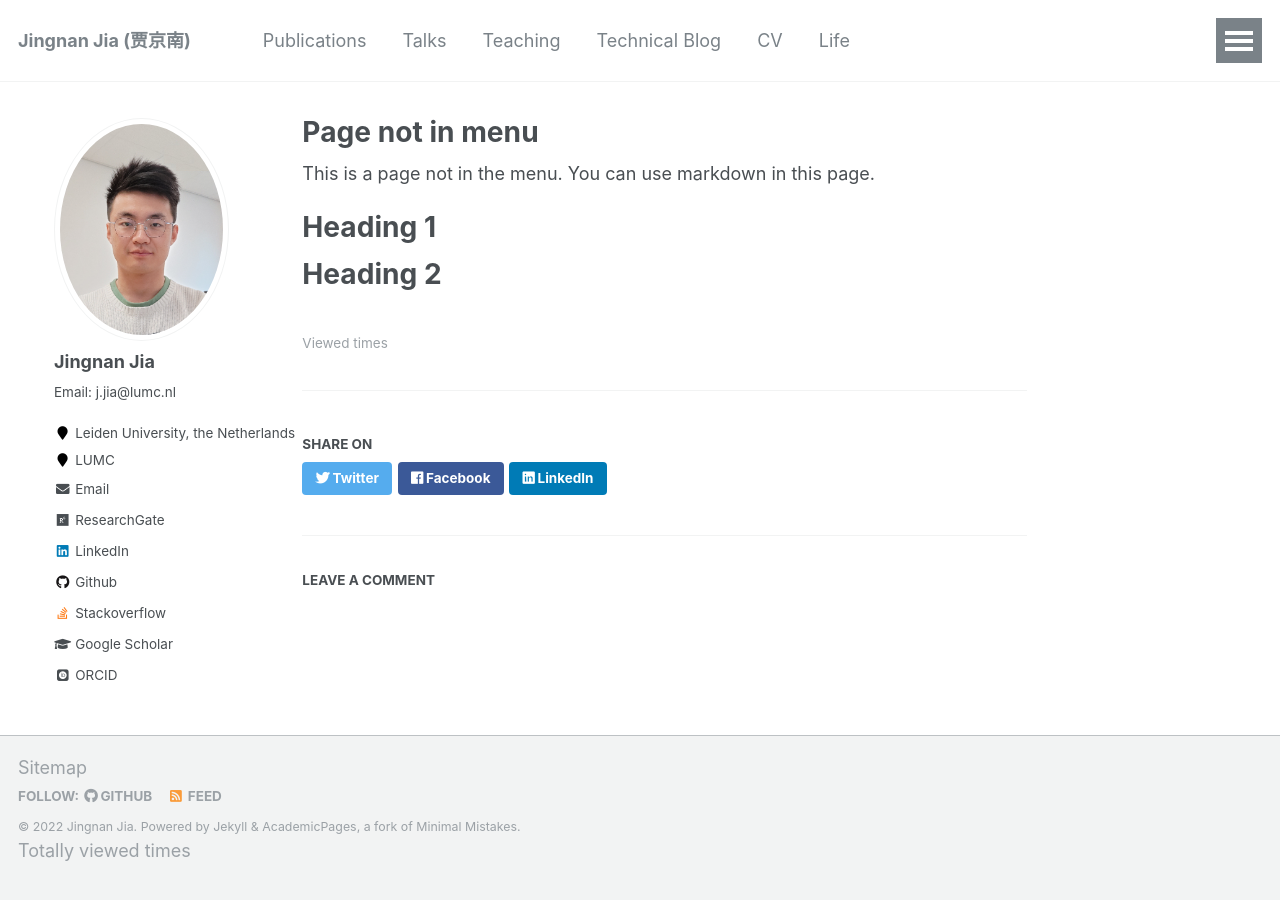
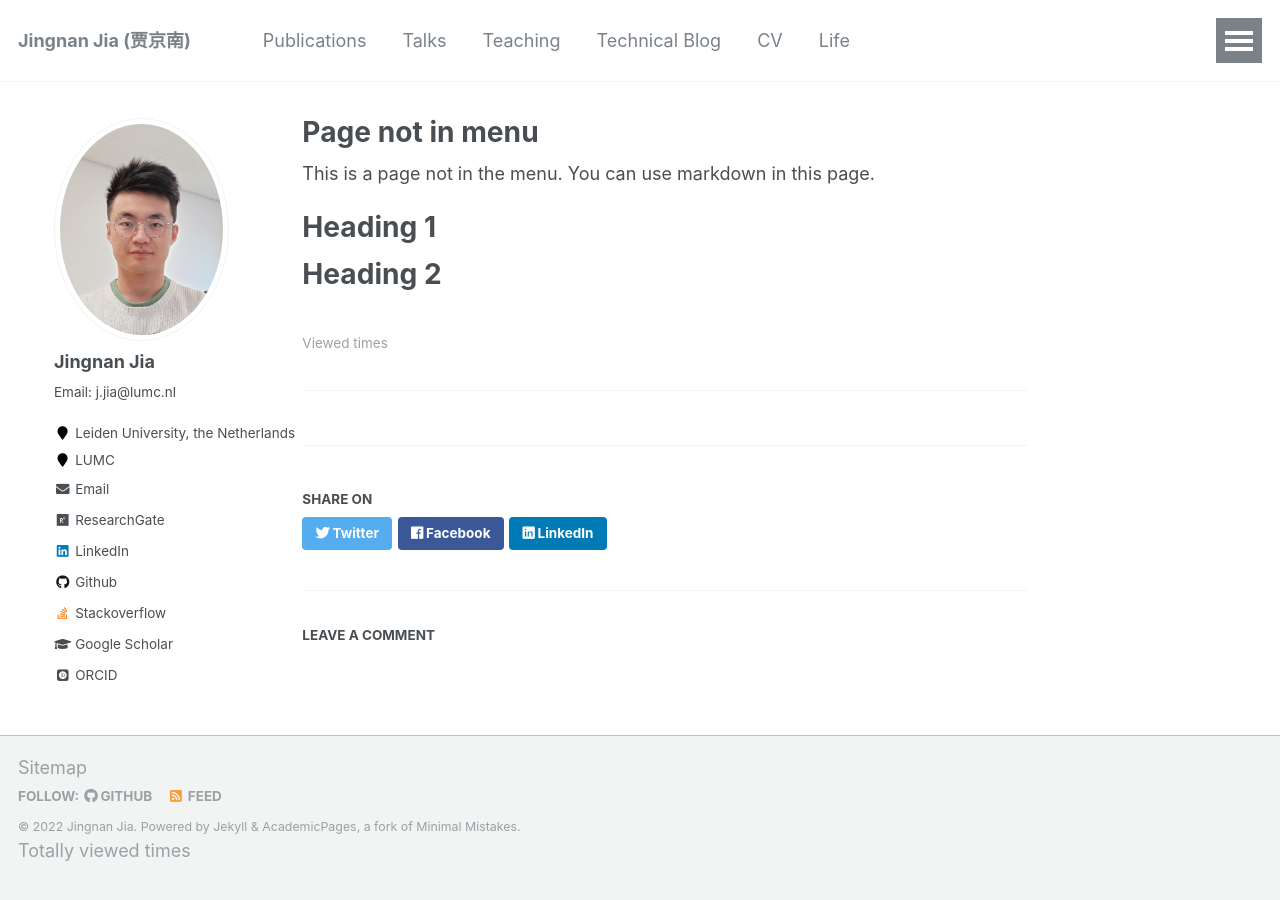
Before and after one commit to Jingnan-Jia/Jingnan-Jia.github.io_old, a Jekyll site: the page built from _pages/non-menu-page.md, in a window 1280 px wide. Built offline with Jekyll 4.4.1, drawn with Linux system fonts in a browser that asks for light colours; some web fonts are replaced; comment, search, counter and statistics services are not loaded.

Commit message:
tune the share section

```diff
--- a/_layouts/single.html
+++ b/_layouts/single.html
@@ -42,7 +42,6 @@ layout: default
           <p class="page__date"><strong><i class="fa fa-fw fa-calendar" aria-hidden="true"></i> {{ site.data.ui-text[site.locale].date_label | default: "Published:" }}</strong> <time datetime="{{ page.date | date_to_xmlschema }}">{{ page.date | default: "1900-01-01" | date: "%B %d, %Y" }}</time></p>
         {% endif %}
 
-
         {% if page.citation and page.paperurl %}
           <p>Recommended citation: {{ page.citation }} <a href="{{ page.paperurl }}"><u>{{ page.paperurl }}</u></a></p>
         {% elsif page.citation %}
@@ -66,11 +65,13 @@ layout: default
 
       </footer>
 
+      <section class="page__share">
+        {% if page.share %}{% include social-share.html %}{% endif %}
+      </section>
 
-      {% if page.share %}{% include social-share.html %}{% endif %}
+    </div>
 
-      {% include post_pagination.html %}
-    </div>
+    {% include post_pagination.html %}
 
     {% if site.comments.provider and page.comments %}
       {% include comments.html %}
```
